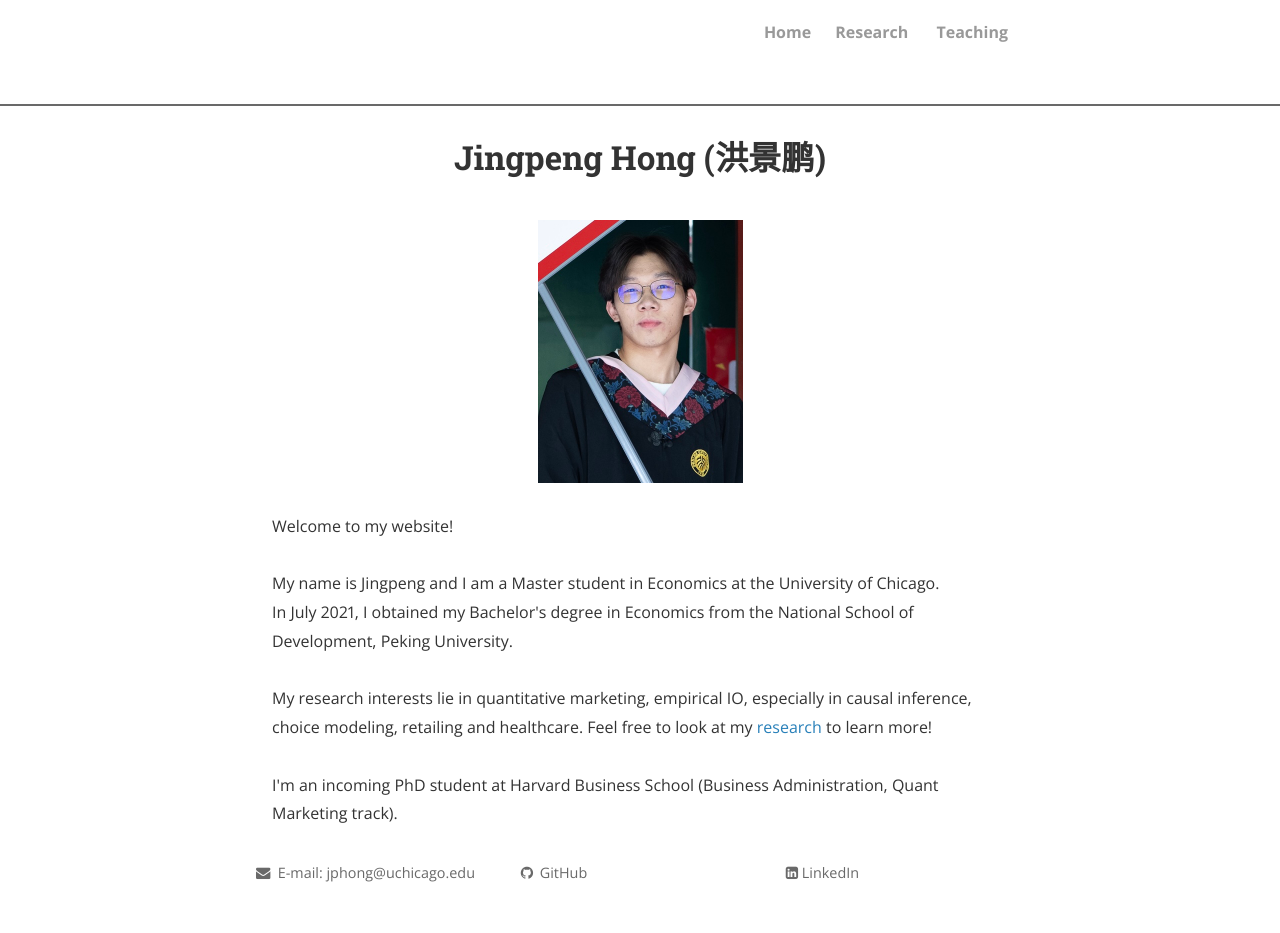
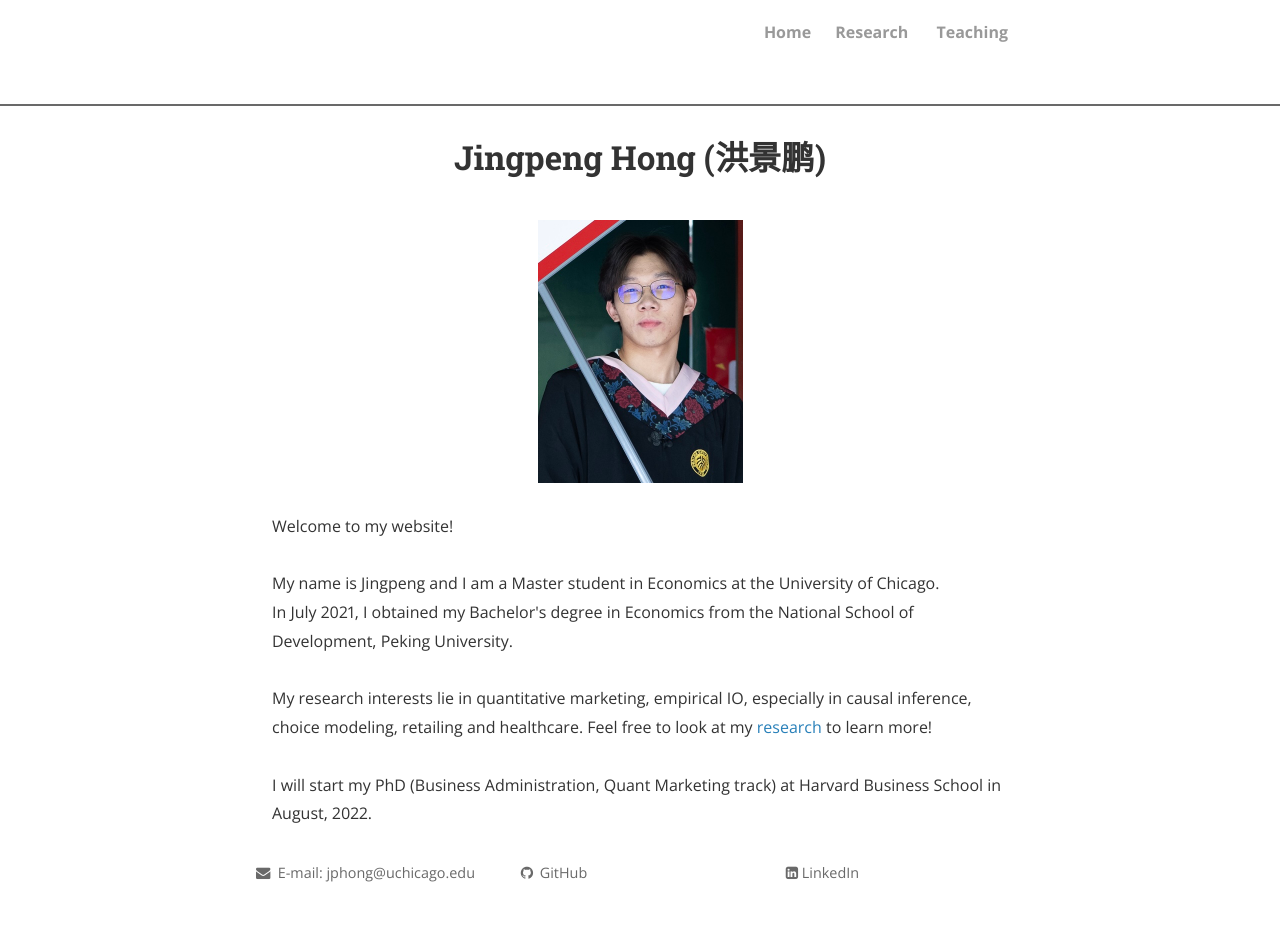
Before and after one commit to JingpengHong/JingpengHong.github.io, a Jekyll site: the page built from index.html, in a window 1280 px wide. Built offline with Jekyll 4.4.1, drawn with Linux system fonts in a browser that asks for light colours; nearby versions of some CDN libraries; the list of posts is cut into pages by our own code; comment, search, counter and statistics services are not loaded; a style sheet for code colours, icons or effects is not loaded.

Commit message:
Update index.html

```diff
--- a/index.html
+++ b/index.html
@@ -22,6 +22,6 @@ In July 2021, I obtained my Bachelor's degree in Economics from the National Sch
 <br><br>
 My research interests lie in quantitative marketing, empirical IO, especially in causal inference, choice modeling, retailing and healthcare. Feel free to look at my <a href="https://JingpengHong.github.io/research" target="_self">research</a> to learn more!
 <br><br>
-I'm an incoming PhD student at Harvard Business School (Business Administration, Quant Marketing track).
+I will start my PhD (Business Administration, Quant Marketing track) at Harvard Business School in August, 2022.
 <br>
 </div>
```
